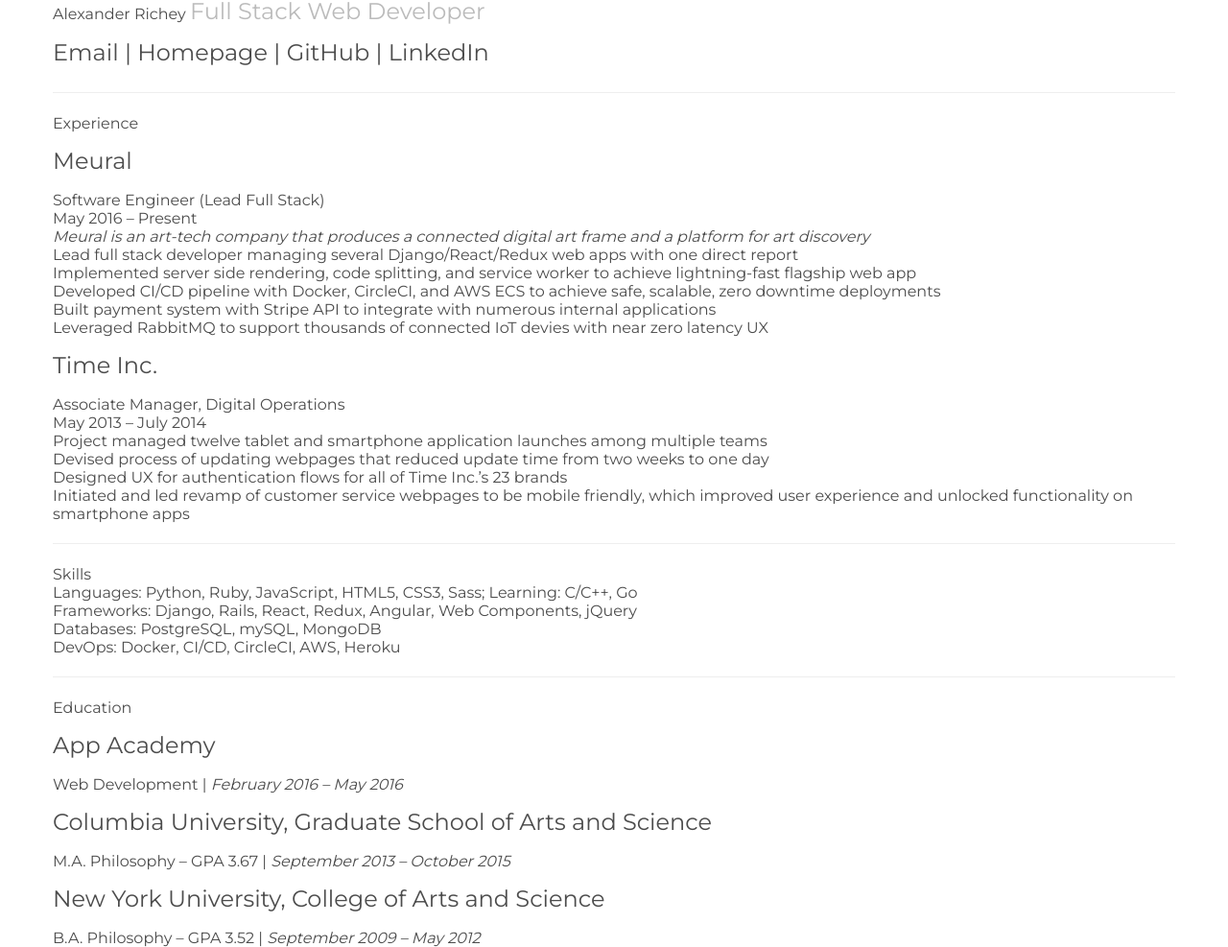
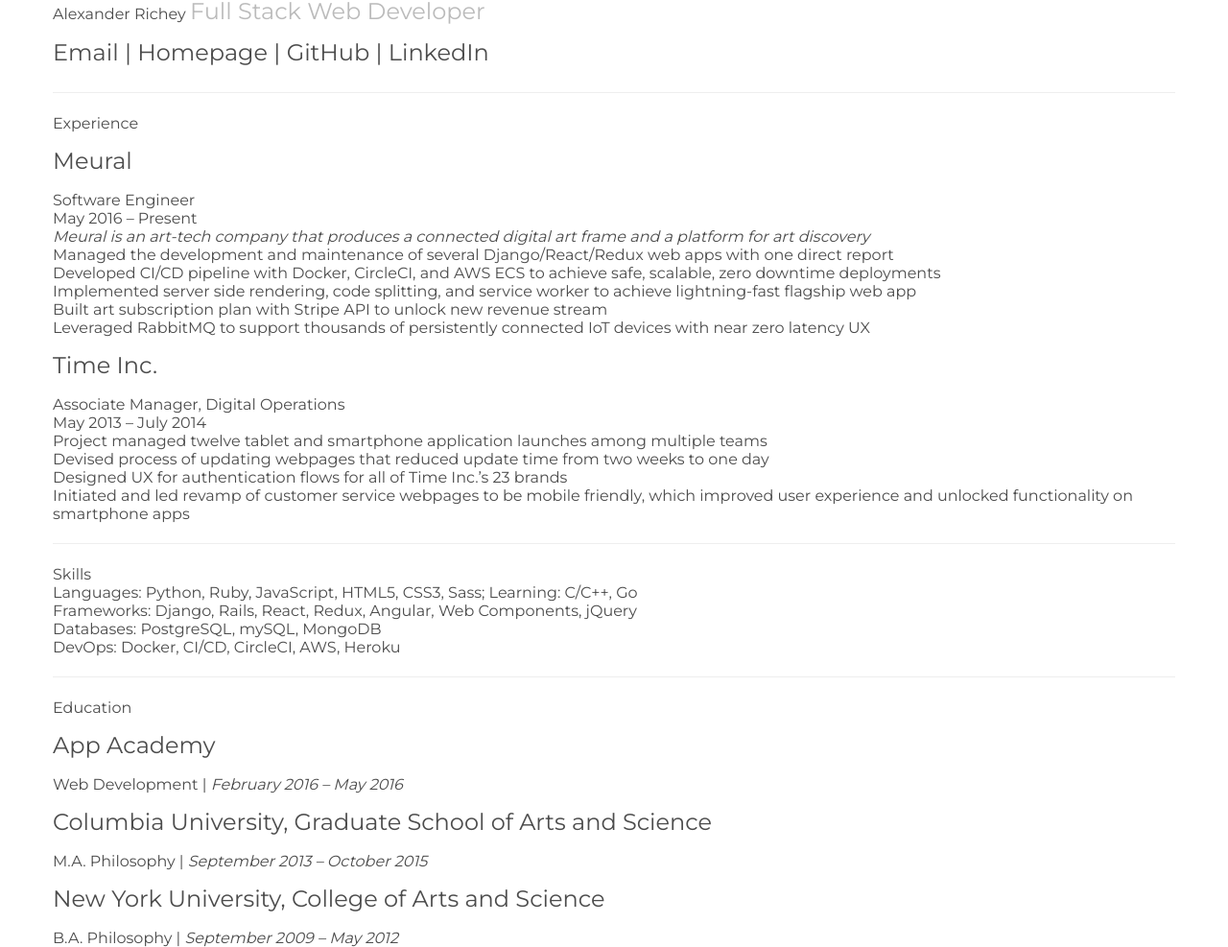
Before and after one commit to urantialife/Portfolio, a website built with webpack: page src/resume.html in a window 1280 px wide. Shown: the whole page at 96% size. Built offline with nearby package versions, Linux system fonts and the light colour scheme.

Commit message:
update deploy process, webpack, and resume

```diff
--- a/package.json
+++ b/package.json
@@ -3,7 +3,8 @@
   "version": "1.2.0",
   "description": "My development portfolio",
   "scripts": {
-    "postinstall": "webpack"
+    "postinstall": "webpack",
+    "build": "webpack"
   },
   "repository": {
     "type": "git",
@@ -33,6 +34,7 @@
     "optimize-css-assets-webpack-plugin": "^3.2.0",
     "sass-loader": "^6.0.6",
     "url-loader": "^0.6.2",
-    "webpack": "^3.10.0"
+    "webpack": "^3.10.0",
+    "webpack-cli": "^2.0.14"
   }
 }
--- a/src/resume.html
+++ b/src/resume.html
@@ -159,15 +159,15 @@
     <h2><strong>Experience</strong></h2>
 
     <h3>Meural</h3>
-    <p><strong>Software Engineer (Lead Full Stack)</strong></p>
+    <p><strong>Software Engineer</strong></p>
     <p>May 2016 – Present</p>
     <p><em><a href='https://meural.com'>Meural</a> is an art-tech company that produces a connected digital art frame and a platform for art discovery</em></p>
     <ul>
-      <li>Lead full stack developer managing several Django/React/Redux web apps with one direct report</li>
+      <li>Managed the development and maintenance of several Django/React/Redux web apps with one direct report</li>
+      <li>Developed CI/CD pipeline with Docker, CircleCI, and AWS ECS to achieve safe, scalable, zero downtime deployments</li>
       <li>Implemented server side rendering, code splitting, and service worker to achieve lightning-fast <a href='https://my.meural.com'>flagship web app</a></li>
-      <li>Developed CI/CD pipeline with Docker, CircleCI, and AWS ECS to achieve safe, scalable, zero downtime deployments</li>
-      <li>Built payment system with Stripe API to integrate with numerous internal applications</li>
-      <li>Leveraged RabbitMQ to support thousands of connected IoT devies with near zero latency UX</li>
+      <li>Built art subscription plan with Stripe API to unlock new revenue stream</li>
+      <li>Leveraged RabbitMQ to support thousands of persistently connected IoT devices with near zero latency UX</li>
     </ul>
 
     <h3>Time Inc.</h3>
@@ -198,10 +198,10 @@
     <p><strong>Web Development</strong> | <em>February 2016 – May 2016</em></p>
 
     <h3>Columbia University, Graduate School of Arts and Science</h3>
-    <p><strong>M.A. Philosophy – GPA 3.67</strong> | <em>September 2013 – October 2015</em></p>
+    <p><strong>M.A. Philosophy</strong> | <em>September 2013 – October 2015</em></p>
 
     <h3>New York University, College of Arts and Science</h3>
-    <p><strong>B.A. Philosophy – GPA 3.52</strong> | <em>September 2009 – May 2012</em></p>
+    <p><strong>B.A. Philosophy</strong> | <em>September 2009 – May 2012</em></p>
 
   </div>
 </body>
```
Also changed, not shown: 2 other files.
